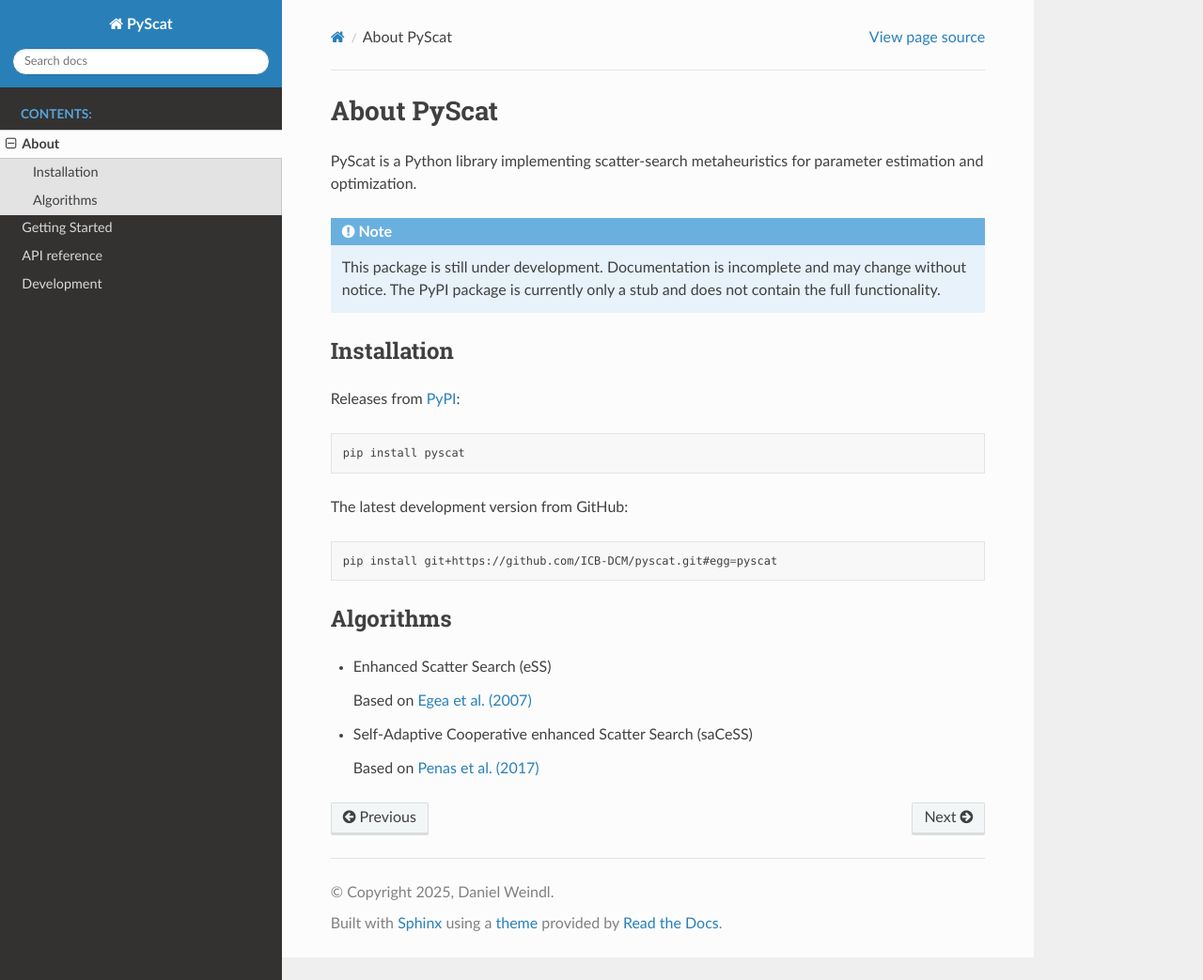
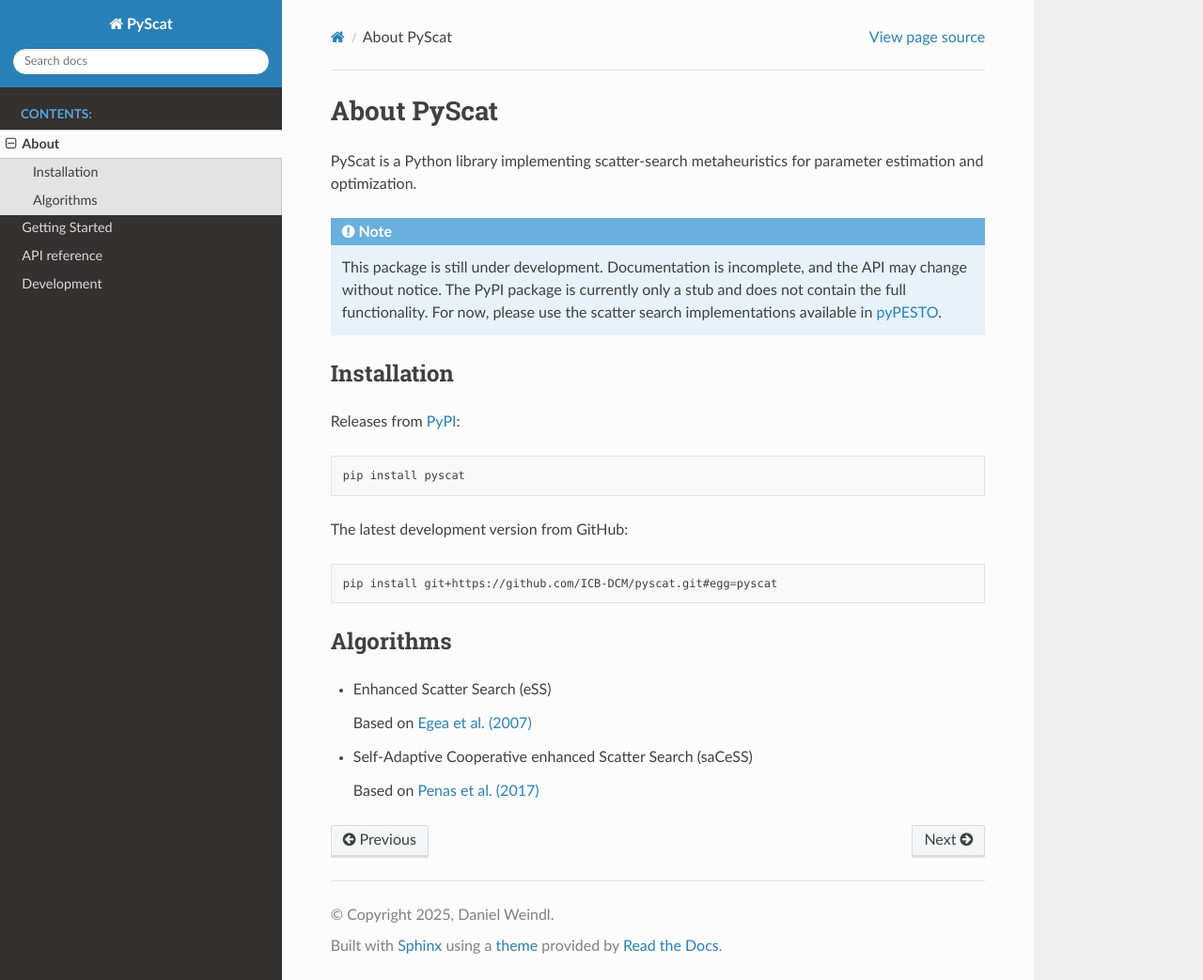
Before and after one commit to ICB-DCM/pyscat, a Sphinx documentation site: the page built from doc/about.rst, in a window 1280 px wide and 1043 px high. Shown: the whole window at 94% size. Built offline with Sphinx 7.4.7 and the Read the Docs theme 3.1.0, drawn with Linux system fonts in a browser that asks for light colours.

Commit message:
doc: Update WIP note

```diff
--- a/doc/about.rst
+++ b/doc/about.rst
@@ -5,7 +5,8 @@
 
 .. note::
 
-   This package is still under development. Documentation is incomplete and may change without notice. The PyPI package is currently only a stub and does not contain the full functionality.
+   This package is still under development. Documentation is incomplete, and the API may change without notice. The PyPI package is currently only a stub and does not contain the full functionality.
+   For now, please use the scatter search implementations available in `pyPESTO <https://pypesto.readthedocs.io/en/latest/>`_.
 
 Installation
 ------------
```
Also changed, not shown: README.md (+3 -1 lines).
